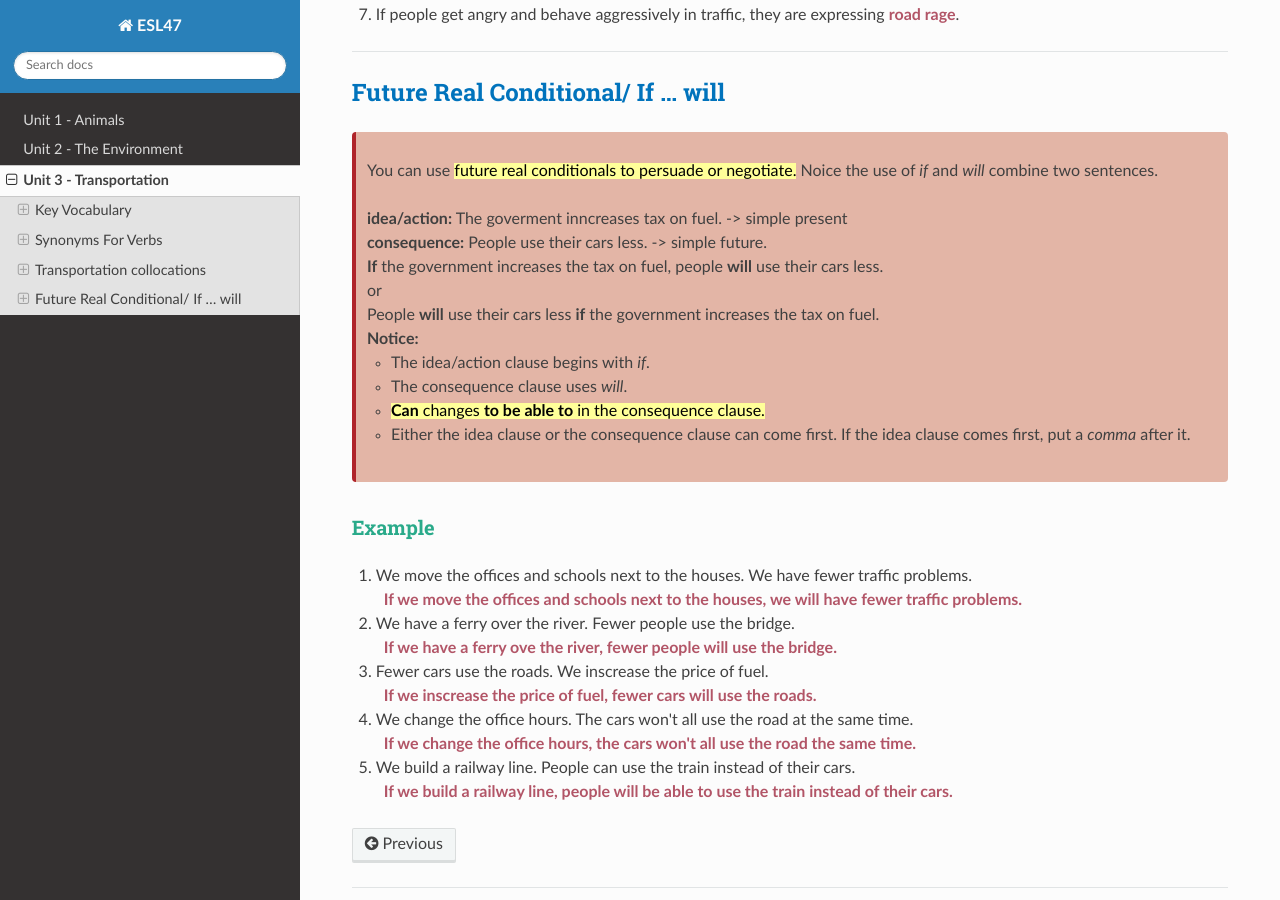
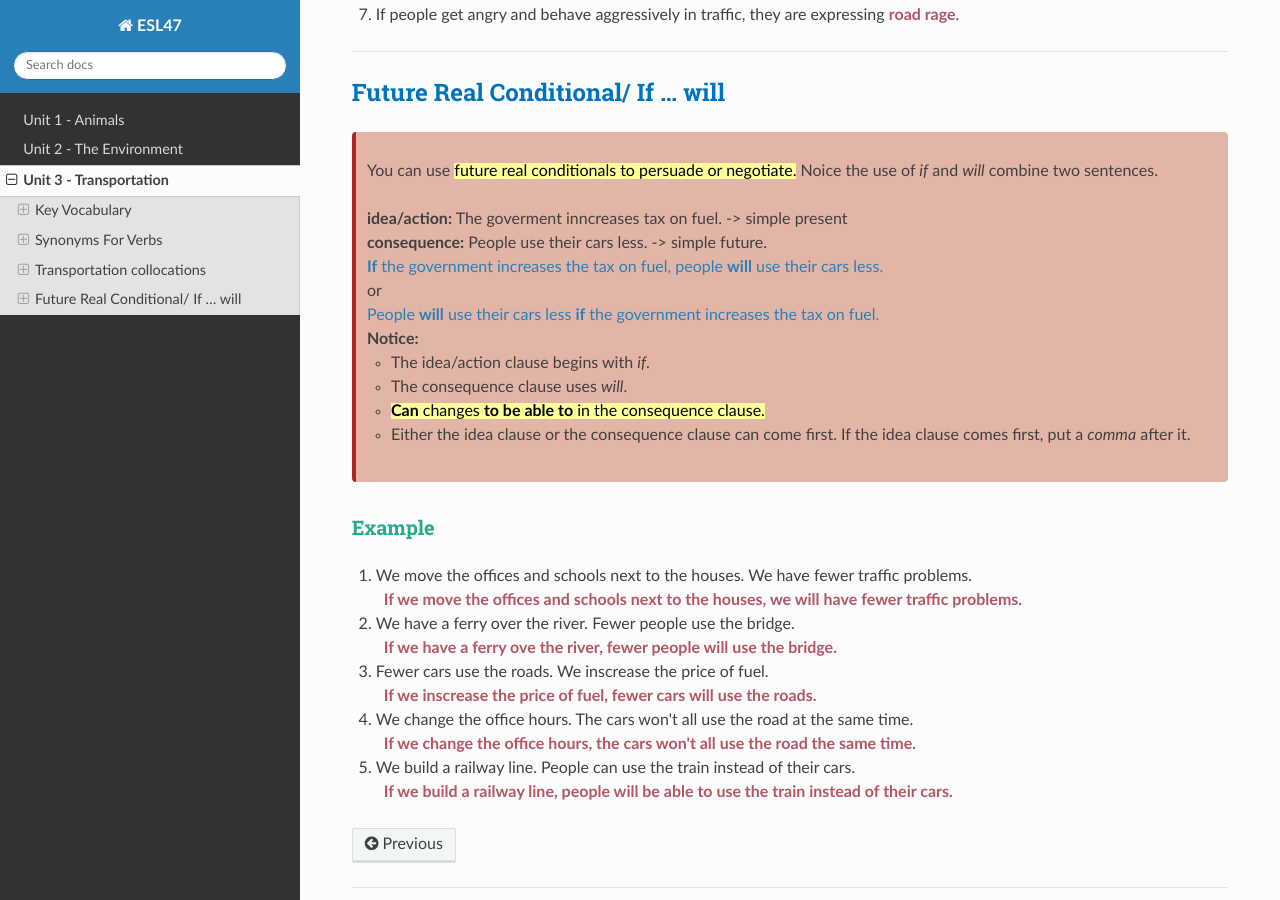
Before and after one commit to vpa24/ESL-47---Intermediate-Low-Integrated-Reading-Writing, a Sphinx documentation site: the page built from docs/source/unit3.md, in a window 1280 px wide and 900 px high, scrolled down 2688 px. Built offline with Sphinx 7.4.7 and the Read the Docs theme 2.0.0, drawn with Linux system fonts in a browser that asks for light colours.

Commit message:
change class name

```diff
--- a/docs/source/unit3.md
+++ b/docs/source/unit3.md
@@ -117,9 +117,9 @@
 You can use <ins>future real conditionals to persuade or negotiate.</ins> Noice the use of <i>if</i> and <i>will</i> combine two sentences.
 	<div><b>idea/action:</b> The goverment inncreases tax on fuel. -> simple present</div>
 	<div><b>consequence:</b> People use their cars less. -> simple future.</div>
-	<div class="color-bule"><b>If</b> the government increases the tax on fuel, people <b>will</b> use their cars less.</div>
+	<div class="color-blue"><b>If</b> the government increases the tax on fuel, people <b>will</b> use their cars less.</div>
 	<div>or</div>
-	<div class="color-bule">People <b>will</b> use their cars less <b>if</b> the government increases the tax on fuel.</div>
+	<div class="color-blue">People <b>will</b> use their cars less <b>if</b> the government increases the tax on fuel.</div>
 	<div><b>Notice:</b></div>
 	<ul>
 		<li>The idea/action clause begins with <i>if</i>.</li>
```
